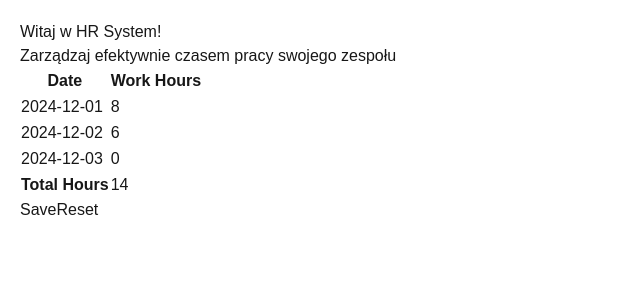
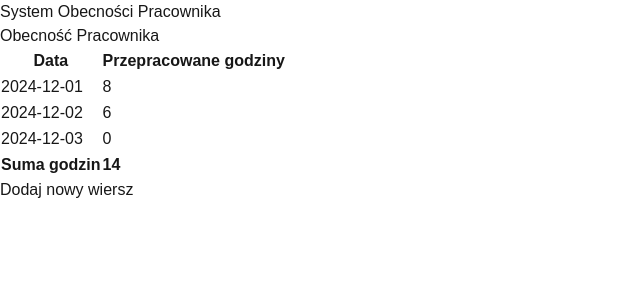
Before and after one commit to RobertSajdak/HR-system, a Next.js app: page / in a window 1280 px wide. Shown: the top 300 px of the page, without its empty margins (0-640 px from the left). Built offline with nearby package versions, Linux system fonts and the light colour scheme.

Commit message:
added button for inserting rows into the table

```diff
--- a/src/app/page.tsx
+++ b/src/app/page.tsx
@@ -1,47 +1,32 @@
-import AttendanceTable from "@/components/AttendanceTable";
+'use client';
 
-const Home = () => {
-    const testData = {
-        "2024-12-01": 0,
-        "2024-12-02": 0,
-        "2024-12-03": 0,
-        "2024-12-04": 0,
-        "2024-12-05": 0,
-        "2024-12-06": 0,
-        "2024-12-07": 0,
-        "2024-12-08": 0,
-        "2024-12-09": 0,
-        "2024-12-10": 0,
-        "2024-12-11": 0,
-        "2024-12-12": 0,
-        "2024-12-13": 0,
-        "2024-12-14": 0,
-        "2024-12-15": 0,
-        "2024-12-16": 0,
-        "2024-12-17": 0,
-        "2024-12-18": 0,
-        "2024-12-19": 0,
-        "2024-12-20": 0,
-        "2024-12-21": 0,
-        "2024-12-22": 0,
-        "2024-12-23": 0,
-        "2024-12-24": 0,
-        "2024-12-25": 0,
-        "2024-12-26": 0,
-        "2024-12-27": 0,
-        "2024-12-28": 0,
-        "2024-12-29": 0,
-        "2024-12-30": 0,
-        "2024-12-31": 0,
+import { useEffect, useState } from "react";
+import AttendanceTable from '../components/AttendanceTable';
+
+const Page = () => {
+  const [data, setData] = useState<{ workHours: { [key: string]: number } } | null>(null);
+
+  // Pobranie danych z API przy starcie
+  useEffect(() => {
+    const fetchData = async () => {
+      const response = await fetch('/api/sampleData');
+      const data = await response.json();
+      setData(data);
     };
 
-    return (
-        <div style={{ fontFamily: "Arial, sans-serif", padding: "20px" }}>
-            <h1>Witaj w HR System!</h1>
-            <p>Zarządzaj efektywnie czasem pracy swojego zespołu</p>
-            <AttendanceTable initialData={testData} />
-        </div>
-    );
+    fetchData();
+  }, []);
+
+  // Jeżeli dane nie zostały jeszcze załadowane
+  if (!data) return <div>Loading...</div>;
+
+  return (
+    <div>
+      <h1>System Obecności Pracownika</h1>
+      {/* Przekazujemy dane do komponentu AttendanceTable */}
+      <AttendanceTable initialData={data.workHours} />
+    </div>
+  );
 };
 
-export default Home;
+export default Page;
--- a/src/components/AttendanceTable.tsx
+++ b/src/components/AttendanceTable.tsx
@@ -1,148 +1,79 @@
 'use client';
 
-import { useEffect, useState } from "react";
+import { useState } from "react";
 
 interface AttendanceData {
-  workHours: { [date: string]: number };
+  [date: string]: number;
 }
 
-const AttendanceTable: React.FC = () => {
-  const [attendanceData, setAttendanceData] = useState<AttendanceData | null>(null);
-  const [editableData, setEditableData] = useState<AttendanceData | null>(null);
-  const [isLoading, setIsLoading] = useState(true);
-  const [isEdited, setIsEdited] = useState(false);
+interface Props {
+  initialData: AttendanceData;
+}
 
-  // Fetch data from the sampleData endpoint
-  useEffect(() => {
-    const fetchData = async () => {
-      try {
-        const response = await fetch("/api/sampleData");
-        if (!response.ok) {
-          throw new Error("Failed to fetch data");
-        }
-        const data = await response.json();
-        setAttendanceData(data);
-        setEditableData(data); // Initially, editable data is the same as fetched data
-      } catch (error) {
-        console.error("Error fetching data:", error);
-      } finally {
-        setIsLoading(false);
-      }
-    };
+const AttendanceTable = ({ initialData }: Props) => {
+  const [editableData, setEditableData] = useState<AttendanceData>(initialData);
 
-    fetchData();
-  }, []);
-
-  // Handle changes in the hours input field
+  // Funkcja do obsługi zmiany godzin
   const handleChange = (date: string, value: string) => {
-    if (editableData) {
-      const parsedValue = parseFloat(value);
-      if (parsedValue >= 0 && parsedValue <= 24) {
-        const updatedData = {
-          ...editableData,
-          workHours: {
-            ...editableData.workHours,
-            [date]: parsedValue,
-          },
-        };
-        setEditableData(updatedData);
-        setIsEdited(true);
-      }
-    }
+    const hours = Math.max(0, Math.min(24, Number(value))); // Walidacja wartości godzin
+    setEditableData((prevData) => ({
+      ...prevData,
+      [date]: hours,
+    }));
   };
 
-  // Save changes to the API
-  const handleSave = async () => {
-    if (editableData) {
-      try {
-        const response = await fetch("/api/attendance", {
-          method: "POST",
-          headers: {
-            "Content-Type": "application/json",
-          },
-          body: JSON.stringify(editableData),
-        });
+  // Funkcja do dodawania nowych wierszy (dni)
+  const addRow = () => {
+    const lastDate = Object.keys(editableData).sort().pop(); // Pobierz ostatnią datę
+    const newDate = lastDate ? new Date(lastDate) : new Date("2024-12-04"); // Jeśli brak daty, zaczynaj od 2024-12-04
+    newDate.setDate(newDate.getDate() + 1); // Dodajemy jeden dzień do ostatniej daty
+    const newDateString = newDate.toISOString().split('T')[0]; // Format: "YYYY-MM-DD"
 
-        if (response.ok) {
-          console.log("Data saved successfully");
-          setIsEdited(false); // Reset edited state after saving
-        } else {
-          throw new Error("Failed to save data");
-        }
-      } catch (error) {
-        console.error("Error saving data:", error);
-      }
-    }
+    setEditableData((prevData) => ({
+      ...prevData,
+      [newDateString]: 0, // Domyślnie 0 godzin
+    }));
   };
 
-  // Reset changes
-  const handleReset = () => {
-    if (attendanceData) {
-      setEditableData(attendanceData); // Reset editable data to the original
-      setIsEdited(false);
-    }
-  };
-
-  if (isLoading) {
-    return <div>Loading...</div>;
-  }
-
-  if (!attendanceData) {
-    return <div>Error: No data found</div>;
-  }
-
-  // Calculate total hours worked for the month
-  const totalHours = Object.values(editableData?.workHours ?? {}).reduce(
-    (acc, hours) => acc + hours,
-    0
-  );
+  // Funkcja do obliczania sumy godzin
+  const totalHours = Object.values(editableData).reduce((acc, hours) => acc + hours, 0);
 
   return (
     <div>
-      <table border={1} className="table-auto w-full">
+      <h2>Obecność Pracownika</h2>
+      <table border={1}>
         <thead>
           <tr>
-            <th>Date</th>
-            <th>Work Hours</th>
+            <th>Data</th>
+            <th>Przepracowane godziny</th>
           </tr>
         </thead>
         <tbody>
-          {Object.keys(editableData?.workHours ?? {}).map((date) => (
+          {Object.entries(editableData).map(([date, hours]) => (
             <tr key={date}>
               <td>{date}</td>
               <td>
                 <input
                   type="number"
-                  value={editableData?.workHours[date] ?? ""}
+                  value={hours}
                   onChange={(e) => handleChange(date, e.target.value)}
                   min="0"
                   max="24"
-                  className="border px-2 py-1"
                 />
               </td>
             </tr>
           ))}
           <tr>
-            <td><strong>Total Hours</strong></td>
-            <td>{totalHours}</td>
+            <td><strong>Suma godzin</strong></td>
+            <td><strong>{totalHours}</strong></td>
           </tr>
         </tbody>
       </table>
-      <div className="mt-4">
-        <button
-          onClick={handleSave}
-          disabled={!isEdited}
-          className="bg-blue-500 text-white px-4 py-2 mr-2"
-        >
-          Save
-        </button>
-        <button
-          onClick={handleReset}
-          className="bg-gray-500 text-white px-4 py-2"
-        >
-          Reset
-        </button>
-      </div>
+
+      {/* Przycisk do dodania nowego wiersza */}
+      {Object.keys(editableData).length < 31 && (
+        <button onClick={addRow}>Dodaj nowy wiersz</button>
+      )}
     </div>
   );
 };
```
Also changed, not shown: src/components/SummaryRow.tsx (added, +18 -0 lines).
